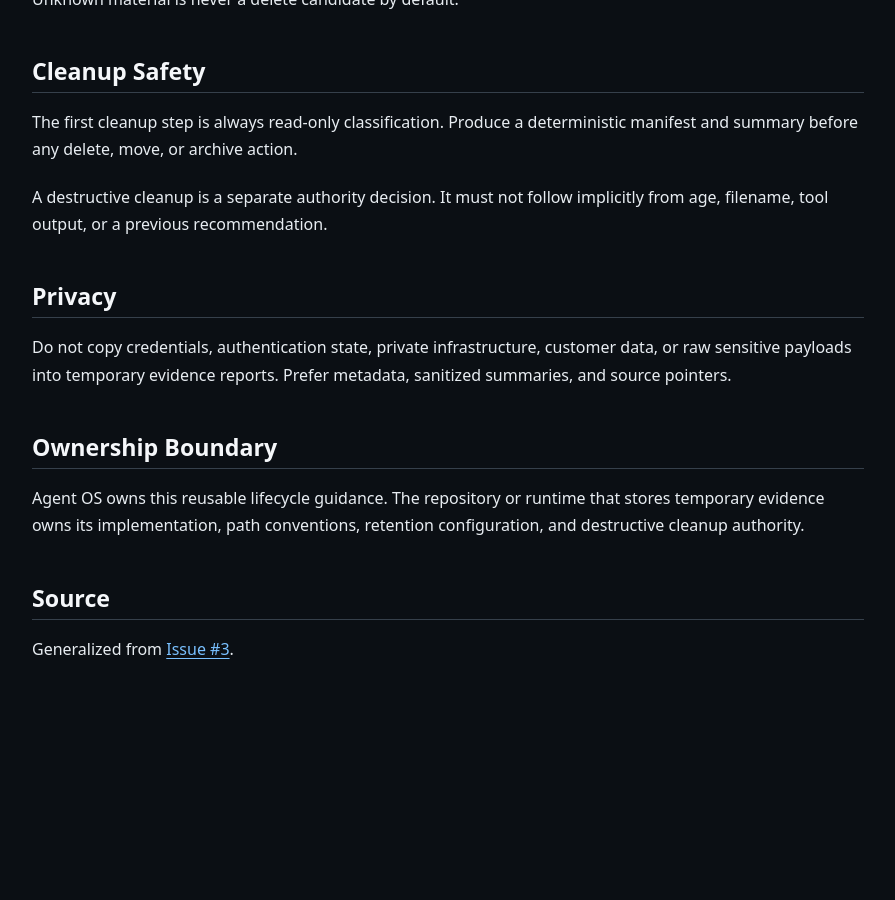
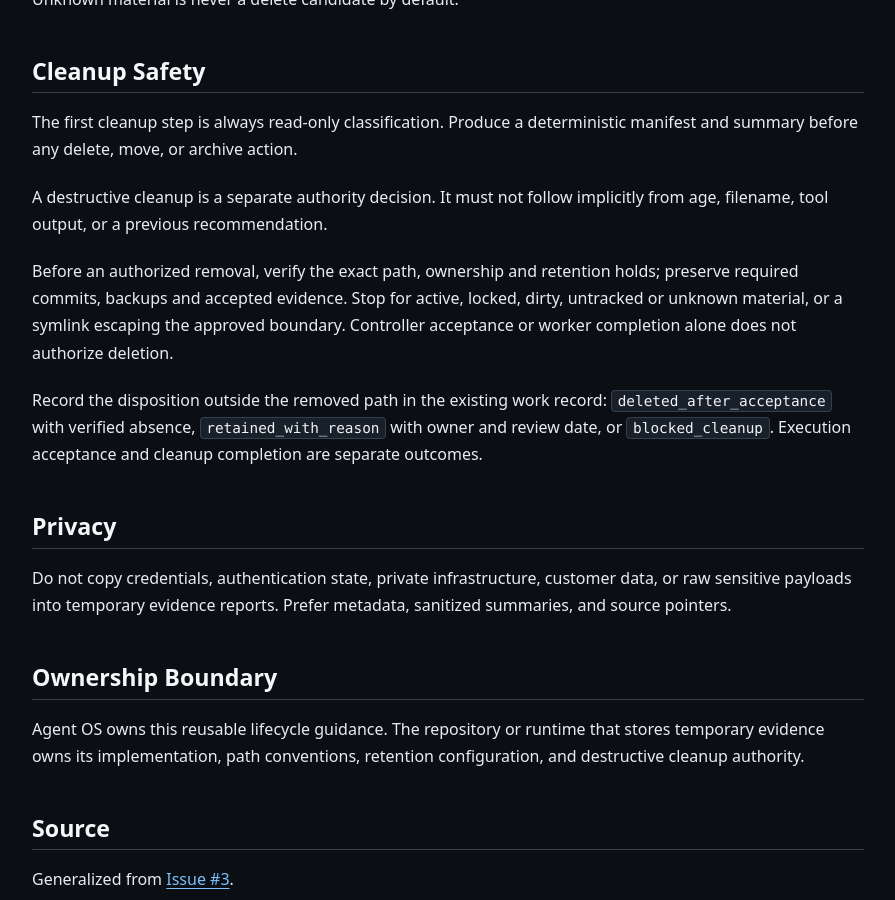
Before and after one commit to amitkarpe/agent-os, a Jekyll site: the page built from kb/playbooks/knowledge/temporary-agent-evidence-lifecycle.md, in a window 1280 px wide and 900 px high, scrolled down 1009 px. Shown: the whole window, without its empty margins (192-1087 px from the left). Built offline with Jekyll 4.4.1, drawn with Linux system fonts in a browser that asks for light colours; before the commit the page ends 1756 px from its top, so only the background shows below that.

Commit message:
docs: preserve portable evidence and image build guards

```diff
--- a/kb/playbooks/knowledge/temporary-agent-evidence-lifecycle.md
+++ b/kb/playbooks/knowledge/temporary-agent-evidence-lifecycle.md
@@ -55,6 +55,17 @@ manifest and summary before any delete, move, or archive action.
 A destructive cleanup is a separate authority decision. It must not follow
 implicitly from age, filename, tool output, or a previous recommendation.
 
+Before an authorized removal, verify the exact path, ownership and retention
+holds; preserve required commits, backups and accepted evidence. Stop for
+active, locked, dirty, untracked or unknown material, or a symlink escaping the
+approved boundary. Controller acceptance or worker completion alone does not
+authorize deletion.
+
+Record the disposition outside the removed path in the existing work record:
+`deleted_after_acceptance` with verified absence, `retained_with_reason` with
+owner and review date, or `blocked_cleanup`. Execution acceptance and cleanup
+completion are separate outcomes.
+
 ## Privacy
 
 Do not copy credentials, authentication state, private infrastructure, customer
```
Also changed, not shown: GOALS.md (+2 -0 lines), kb/playbooks/integrations/github-oidc-aws-control.md (+9 -0 lines).
